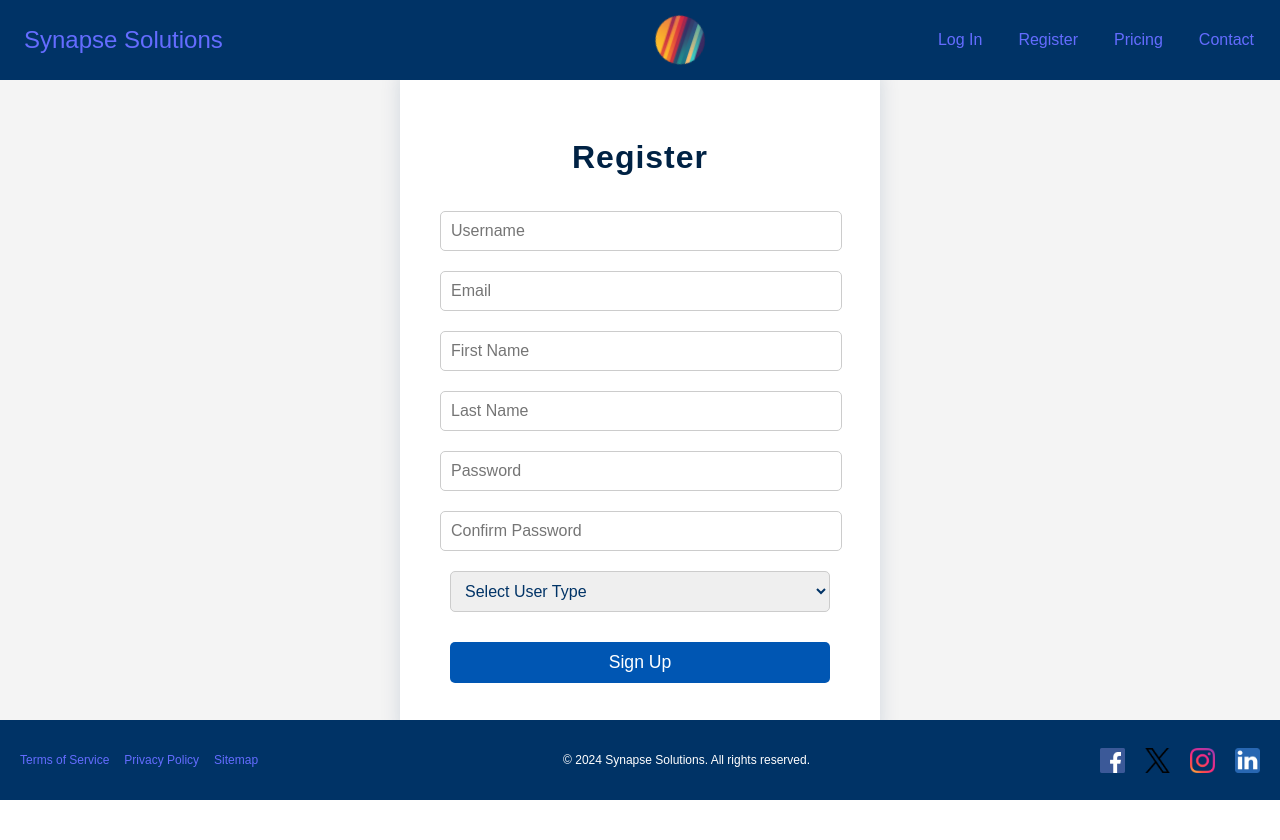
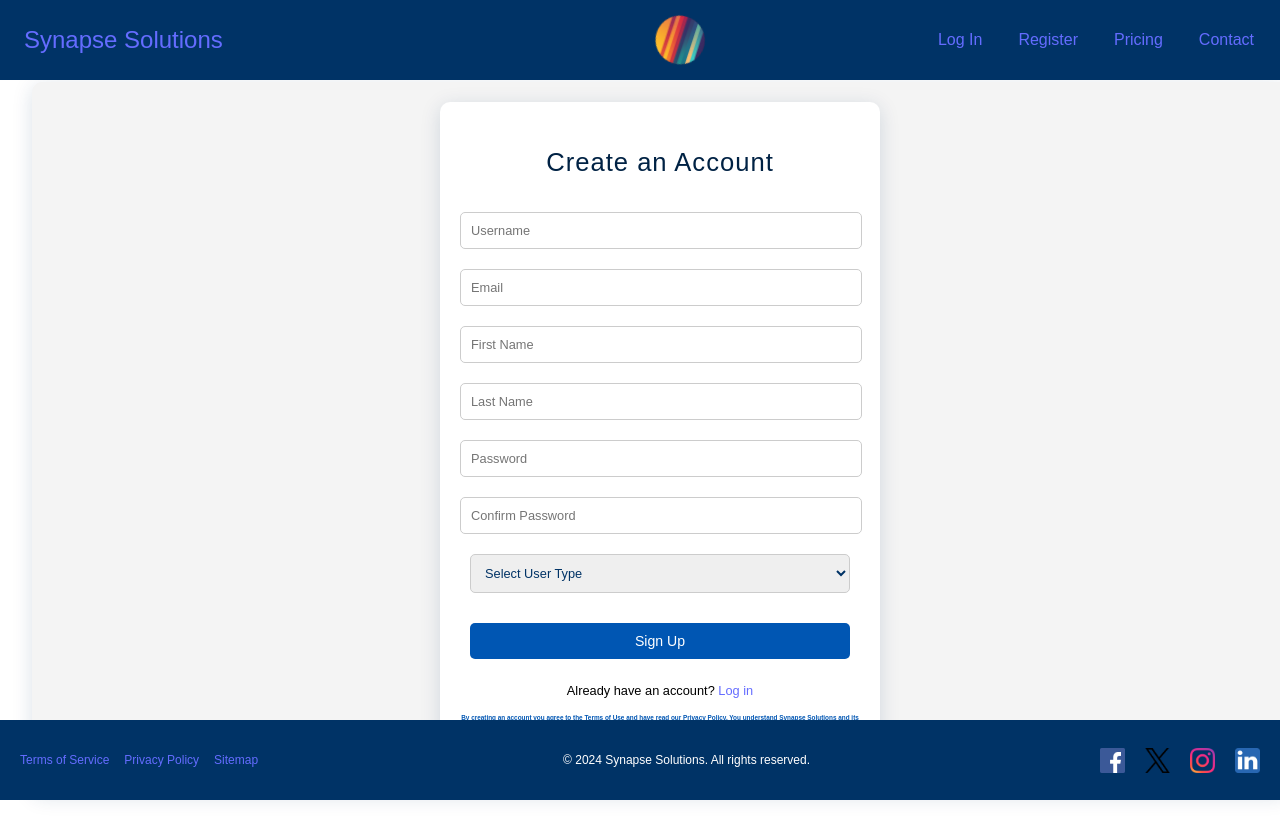
Before and after one commit to Martelxxx/agency, a React (Vite) app: page /register in a window 1280 px wide. Shown: the top 840 px of the page. Built offline with nearby package versions, Linux system fonts and the light colour scheme.

Commit message:
agency 1.5

```diff
--- a/server.js
+++ b/server.js
@@ -30,7 +30,7 @@ mongoose.connection.on('error', (error) => {
 app.use(express.json());
 app.use(morgan('dev'));
 app.use(cors({
-    origin: 'http://localhost:5174',
+    origin: '*',
     credentials: true,
     methods: ['GET', 'POST', 'PUT', 'DELETE'],
     allowedHeaders: ['Content-Type', 'Authorization'],
--- a/src/App.css
+++ b/src/App.css
@@ -92,6 +92,17 @@ nav::before {
   animation: spin .1s linear infinite;
 }
 
+.msg {
+  font-size: 1.5em;
+  font-weight: lighter;
+  color: #3399ff;
+  /* margin-top: 2em; */
+  position: absolute; /* Positioning relative to its nearest positioned ancestor */
+  top: -25%; /* Align top edge to the top of the container */
+  left: -455%;
+  animation: fadeInScale 1.5s forwards; /* Animation name, duration, fill mode */
+}
+
 ul {
   display: flex;
   flex-direction: row;
@@ -174,7 +185,7 @@ ul li:hover::after {
 .bodpic {
   width: 100%;
   height: 450px;
-  margin-top: 75em;
+  margin-top: 15em;
   border-radius: 10px;
   box-shadow: 0 0 10px rgba(0, 0, 0, 0.1);
   background-image: url('src/assets/office.png');
--- a/src/App.jsx
+++ b/src/App.jsx
@@ -1,5 +1,5 @@
 import { useState } from 'react'
-import { BrowserRouter, Routes, Route, Link } from 'react-router-dom';
+import { BrowserRouter, Routes, Route, Link, useNavigate } from 'react-router-dom';
 import Price from './Components/Pricing/price.jsx';
 import SignIn from './Components/SignIn/signin.jsx';
 import SignUp from './Components/SignUp/signup.jsx';
@@ -22,28 +22,58 @@ document.addEventListener('scroll', function() {
 });
 
 const App = () => {
-  const [count, setCount] = useState(0)
+  const [count, setCount] = useState(0);
+  const [isLoggedIn, setIsLoggedIn] = useState(false);
+  const [showLogoutMessage, setShowLogoutMessage] = useState(false);
+  const [username, setUsername] = useState(''); // Replace with actual username
+  const navigate = useNavigate();
+
+  const handleLogin = (username) => {
+    setIsLoggedIn(true); // Log in the user
+    setUsername(username); // Set the username
+    // Handle additional login logic here
+  };
+
+  const handleLogout = () => {
+    setIsLoggedIn(false); // Log out the user
+    setUsername(''); // Clear username on logout
+    setShowLogoutMessage(true); // Show logout message
+    setTimeout(() => {
+      setShowLogoutMessage(false); // Hide logout message after 3 seconds
+      navigate('/'); // Redirect to home page
+    }, 3000); // Wait for 3 seconds
+  };
 
   return (
-    <BrowserRouter>
+    <>
       <div className='nav-container'>
         <nav>
           <div className='title'><Link to='/'>Synapse Solutions</Link></div>
           <img src={logo} className="logo react" alt="React logo" />
           <ul>
-            <li><Link to='/login'>Log In</Link></li>
+            <li className='links'>
+              {isLoggedIn ? (
+                <>
+                  <span className='msg'>Welcome, {username}!</span>
+                  <Link to='/logout' onClick={handleLogout}>Log Out</Link>
+                </>
+              ) : (
+                <Link to='/login'>Log In</Link>
+              )}
+            </li>
             <li><Link to='/register'>Register</Link></li>
             <li><Link to='/pricing'>Pricing</Link></li>
             <li><Link to='/'>Contact</Link></li>
           </ul>
         </nav>
       </div>
+      {showLogoutMessage && <div>Logged out successfully!</div>}
 
       <Routes>
         <Route path="/" element={<Maincontent />} />
         <Route path="/pricing" element={<Price />} />
         <Route path="/register" element={<SignUp />} />
-        <Route path="/login" element={<SignIn />} />
+        <Route path="/login" element={<SignIn onLogin={handleLogin} />} />
         {/* Define other routes here */}
       </Routes>
       <footer>
@@ -72,10 +102,8 @@ const App = () => {
           </div>
         </div>
       </footer>
-    </BrowserRouter>
+    </>
   );
-
-
 }
 
 export default App
--- a/src/Components/SignIn/signin.css
+++ b/src/Components/SignIn/signin.css
@@ -1,18 +1,25 @@
 /* General styles */
-body {
-    font-family: 'Arial', sans-serif;
-    background-color: #f4f4f4;
+
+
+/* Sign-in container */
+.signin {
     display: flex;
     justify-content: center;
     align-items: center;
-    height: 100vh;
-    margin: 0;
+    min-height: 80vh; /* Adjust the minimum height as needed */
+    width: 100%;
+    background-color: #f4f4f4;
+    /* font-family: 'Arial', sans-serif; */
+    padding: 20px; /* Add padding for spacing */
+    margin: 50px auto; /* Center the signup form with a margin */
+    box-shadow: 0 4px 20px rgba(0, 51, 102, 0.15); /* Optional: Add a shadow for depth */
+    border-radius: 10px; /* Optional: Add rounded corners */
 }
 
-/* Sign-in container */
-.signin {
+.signin form {
     background-color: #ffffff;
-    padding: 40px;
+    font-size: 0.8em;
+    padding: 20px;
     border-radius: 10px;
     box-shadow: 0 4px 20px rgba(0, 51, 102, 0.15);
     max-width: 400px;
@@ -25,6 +32,7 @@ body {
     margin-bottom: 20px;
     color: #002244;
     font-size: 2em;
+    font-weight: lighter;
     letter-spacing: 1px;
 }
 
--- a/src/Components/SignIn/signin.jsx
+++ b/src/Components/SignIn/signin.jsx
@@ -2,7 +2,7 @@ import { useState } from 'react';
 import { useNavigate } from 'react-router-dom';
 import './signin.css';
 
-const SignIn = () => {
+const SignIn = ({ onLogin }) => {
     const [username, setUsername] = useState('');
     const [password, setPassword] = useState('');
     const [error, setError] = useState('');
@@ -22,7 +22,8 @@ const SignIn = () => {
             if (res.ok) { // Check if status code is in the range 200-299
                 const data = await res.json();
                 console.log('User logged in successfully:', data);
-                navigate('/');
+                onLogin(username); // Call onLogin with the username
+                navigate('/'); // Navigate to the home page
             } else {
                 const errorData = await res.json(); // Assuming the server sends JSON with error details
                 console.error('Error from server:', errorData);
@@ -52,6 +53,8 @@ const SignIn = () => {
                 />
                 <button type="submit">Log In</button>
                 {error && <p className="error">{error}</p>}
+                <p>Don't have an account? <a href="/register">Sign Up</a></p>
+                <p className='tinyTalk'>By creating an account you agree to the Terms of Use and have read our Privacy Policy. You understand Synapse Solutions and its affiliates may use your email address to provide updates, ads, and offers. You can opt out via the Privacy Policy.</p>
             </form>
         </div>
     );
--- a/src/Components/SignUp/signup.css
+++ b/src/Components/SignUp/signup.css
@@ -2,14 +2,20 @@
     display: flex;
     justify-content: center;
     align-items: center;
-    height: 100vh;
+    min-height: 10vh; /* Adjust the minimum height as needed */
+    width: 100%;
     background-color: #f4f4f4;
-    font-family: 'Arial', sans-serif;
+    /* font-family: 'Arial', sans-serif; */
+    padding: 20px; /* Add padding for spacing */
+    margin: 50px auto; /* Center the signup form with a margin */
+    box-shadow: 0 4px 20px rgba(0, 51, 102, 0.15); /* Optional: Add a shadow for depth */
+    border-radius: 10px; /* Optional: Add rounded corners */
 }
 
 .signup form {
     background-color: #ffffff;
-    padding: 40px;
+    font-size: 0.8em;
+    padding: 20px;
     border-radius: 10px;
     box-shadow: 0 4px 20px rgba(0, 51, 102, 0.15);
     max-width: 400px;
@@ -17,10 +23,18 @@
     text-align: center;
 }
 
+.tinyTalk {
+    font-size: .5em;
+    font-weight: bold;
+    color: #0056b3;
+    margin-bottom: 20px;
+    }
+
 .signup h2 {
     margin-bottom: 20px;
     color: #002244;
     font-size: 2em;
+    font-weight: lighter;
     letter-spacing: 1px;
 }
 
--- a/src/Components/SignUp/signup.jsx
+++ b/src/Components/SignUp/signup.jsx
@@ -46,7 +46,7 @@ const SignUp = () => {
     return (
         <div className="signup">
             <form onSubmit={handleSubmit}>
-                <h2>Register</h2>
+                <h2>Create an Account</h2>
                 <input
                     type="text"
                     placeholder="Username"
@@ -90,6 +90,8 @@ const SignUp = () => {
                     </select>
                 <button type="submit">Sign Up</button>
                 {error && <p className="error">{error}</p>}
+            <p>Already have an account? <a href='/login'>Log in</a></p>
+            <p className='tinyTalk'>By creating an account you agree to the Terms of Use and have read our Privacy Policy. You understand Synapse Solutions and its affiliates may use your email address to provide updates, ads, and offers. You can opt out via the Privacy Policy.</p>
             </form>
         </div>
     );
--- a/src/main.jsx
+++ b/src/main.jsx
@@ -1,12 +1,16 @@
 import React from 'react'
 import ReactDOM from 'react-dom/client'
 import App from './App.jsx'
+import { BrowserRouter } from 'react-router-dom'
 import Price from './Components/Pricing/price.jsx'
 import './index.css'
 
 ReactDOM.createRoot(document.getElementById('root')).render(
   <React.StrictMode>
+    <BrowserRouter>
     <App />
     {/* <Price /> */}
+    </BrowserRouter>
   </React.StrictMode>,
+    document.getElementById('root')
 )
```
